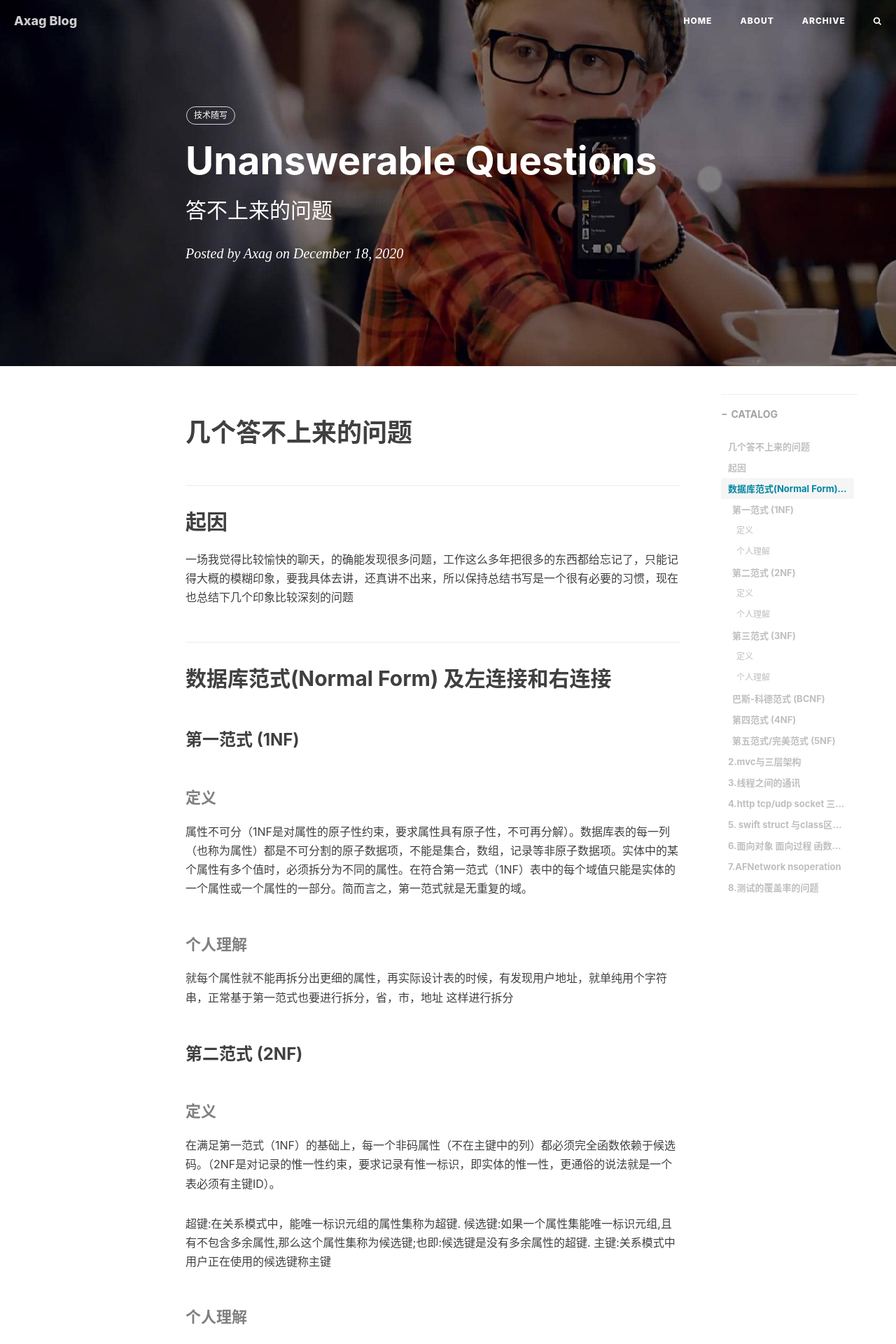
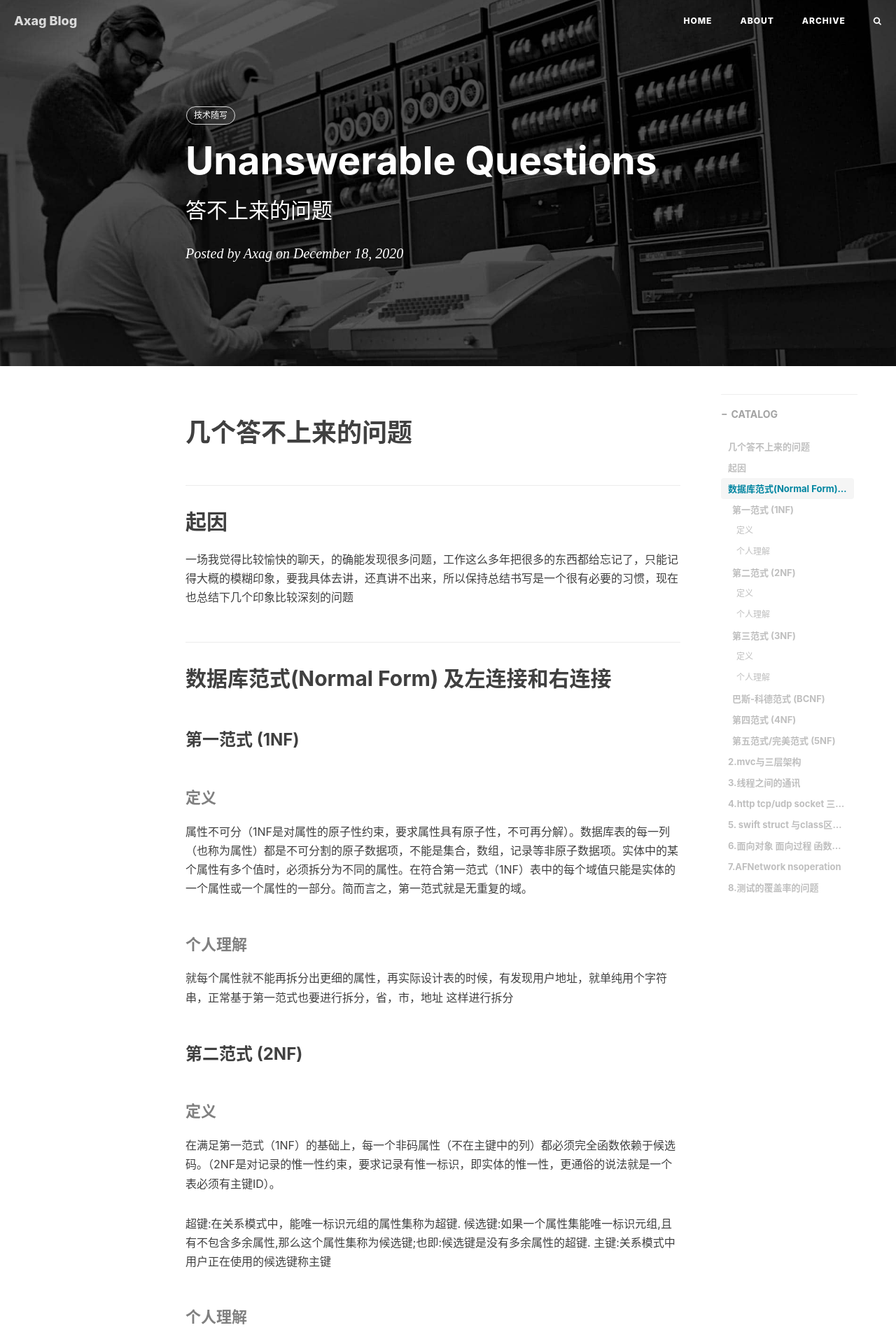
Before and after one commit to ssuperdreamer/ssuperdreamer.github.io, a Jekyll site: the page built from _posts/2020-12-18-Unanswerable Questions.md, in a window 1280 px wide. Shown: the top 1920 px of the page at 70% size. Built offline with Jekyll 4.4.1, drawn with Linux system fonts in a browser that asks for light colours; nearby versions of some CDN libraries; comment, search, counter and statistics services are not loaded.

Commit message:
fixed:格式调整

```diff
--- a/_posts/2020-12-18-Unanswerable Questions.md
+++ b/_posts/2020-12-18-Unanswerable Questions.md
@@ -4,7 +4,7 @@
 subtitle: "答不上来的问题"
 date: 2020-12-18 20:59:10
 author: "Axag"
-header-img: "img/post-bg-digital-native.jpg"
+header-img: "img/post-bg-unix-linux.jpg"
 tags: [技术随写]
 ---
 
```
